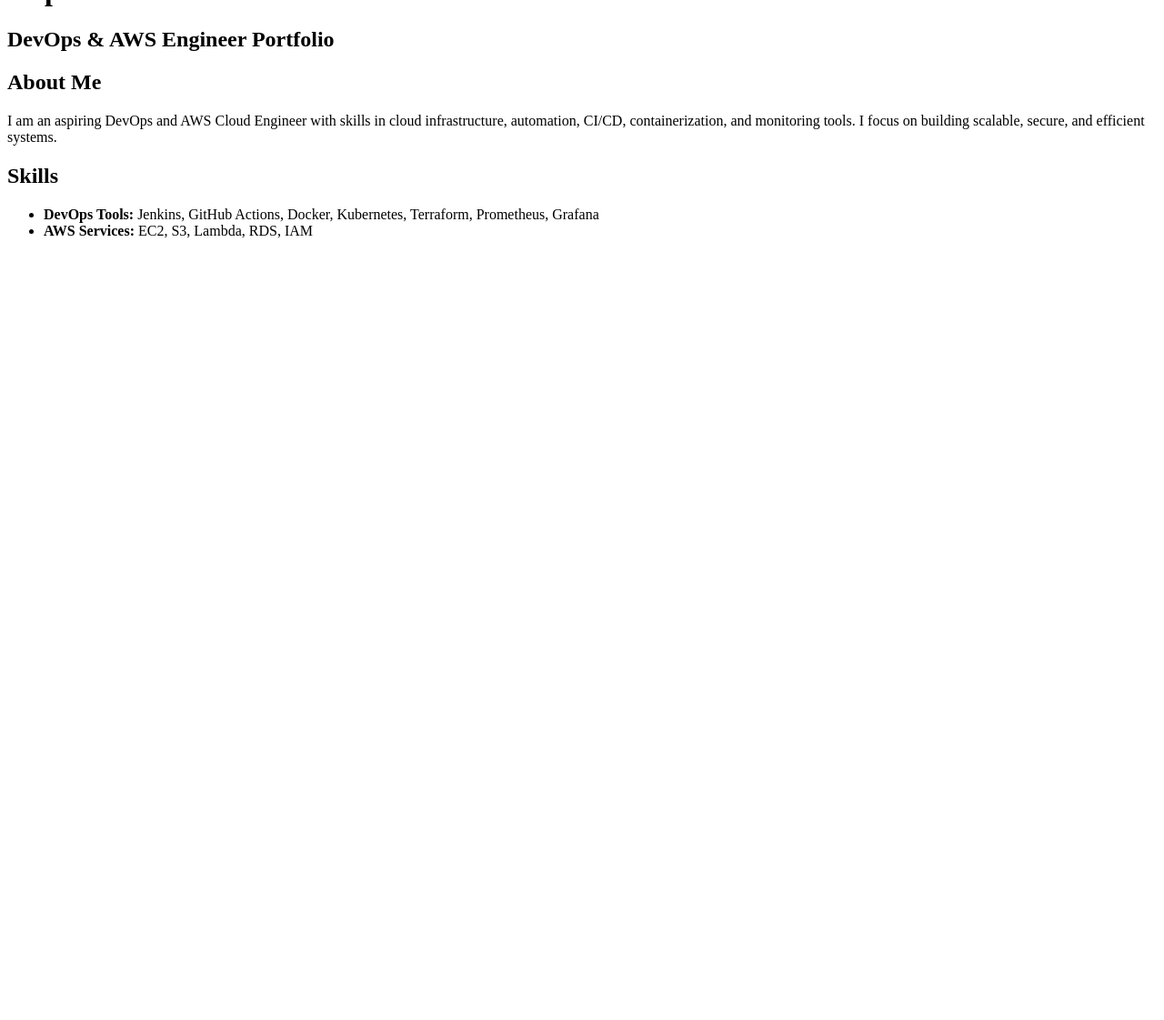
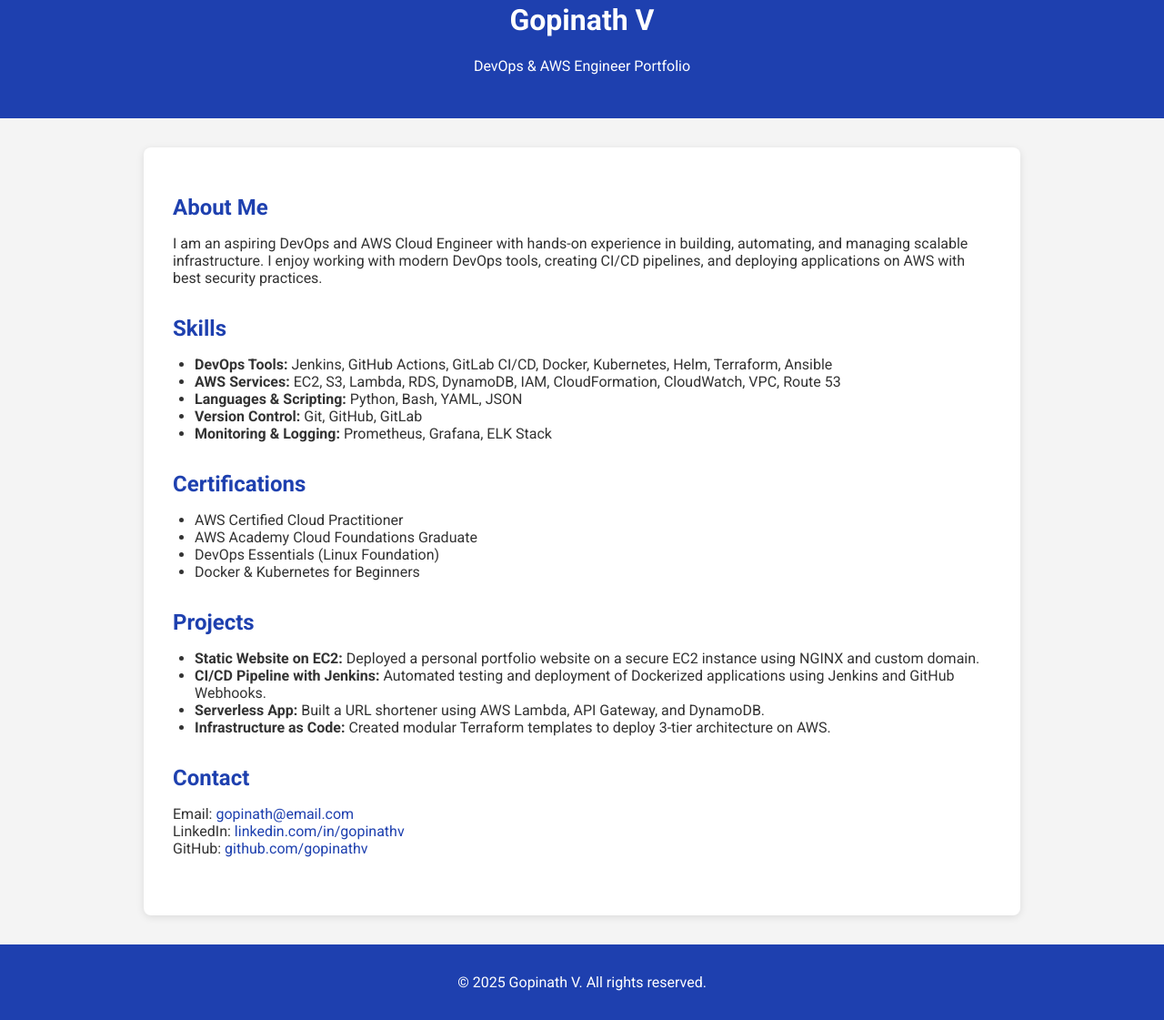
Before and after one commit to gopinath1981/Portfolio-, a plain HTML site: page index.html in a window 1280 px wide. Shown: the part 50-1171 px from the top of the page at 91% size. Before the commit the page ends 800 px from the top, so only its background shows below. Drawn offline with Linux system fonts and the light colour scheme.

Commit message:
index.html

```diff
--- a/index.html
+++ b/index.html
@@ -1,20 +1,104 @@
-<!DOCTYPE html>
-<html>
+<!DOCTYPE html><html lang="en">
 <head>
+  <meta charset="UTF-8">
+  <meta name="viewport" content="width=device-width, initial-scale=1.0">
   <title>Gopinath V | DevOps & AWS Engineer</title>
-  <meta charset="UTF-8" />
+  <link href="https://fonts.googleapis.com/css2?family=Roboto:wght@400;700&display=swap" rel="stylesheet">
+  <style>
+    body {
+      font-family: 'Roboto', sans-serif;
+      margin: 0;
+      padding: 0;
+      background-color: #f4f4f4;
+      color: #333;
+    }
+    header {
+      background-color: #1e40af;
+      color: white;
+      padding: 2rem;
+      text-align: center;
+    }
+    main {
+      max-width: 900px;
+      margin: 2rem auto;
+      background: white;
+      padding: 2rem;
+      border-radius: 0.5rem;
+      box-shadow: 0 2px 8px rgba(0, 0, 0, 0.1);
+    }
+    section {
+      margin-bottom: 2rem;
+    }
+    h2 {
+      color: #1e40af;
+      margin-bottom: 0.5rem;
+    }
+    ul {
+      padding-left: 1.5rem;
+    }
+    .contact a {
+      color: #1e40af;
+      text-decoration: none;
+    }
+    footer {
+      background-color: #1e40af;
+      color: white;
+      text-align: center;
+      padding: 1rem;
+      margin-top: 2rem;
+    }
+  </style>
 </head>
 <body>
-  <h1>Gopinath V</h1>
-  <h2>DevOps & AWS Engineer Portfolio</h2>
-
-  <h2>About Me</h2>
-  <p>I am an aspiring DevOps and AWS Cloud Engineer with skills in cloud infrastructure, automation, CI/CD, containerization, and monitoring tools. I focus on building scalable, secure, and efficient systems.</p>
-
+  <header>
+    <h1>Gopinath V</h1>
+    <p>DevOps & AWS Engineer Portfolio</p>
+  </header>  <main>
+    <section>
+      <h2>About Me</h2>
+      <p>I am an aspiring DevOps and AWS Cloud Engineer with hands-on experience in building, automating, and managing scalable infrastructure. I enjoy working with modern DevOps tools, creating CI/CD pipelines, and deploying applications on AWS with best security practices.</p>
+    </section><section>
   <h2>Skills</h2>
   <ul>
-    <li><strong>DevOps Tools:</strong> Jenkins, GitHub Actions, Docker, Kubernetes, Terraform, Prometheus, Grafana</li>
-    <li><strong>AWS Services:</strong> EC2, S3, Lambda, RDS, IAM</li>
+    <li><strong>DevOps Tools:</strong> Jenkins, GitHub Actions, GitLab CI/CD, Docker, Kubernetes, Helm, Terraform, Ansible</li>
+    <li><strong>AWS Services:</strong> EC2, S3, Lambda, RDS, DynamoDB, IAM, CloudFormation, CloudWatch, VPC, Route 53</li>
+    <li><strong>Languages & Scripting:</strong> Python, Bash, YAML, JSON</li>
+    <li><strong>Version Control:</strong> Git, GitHub, GitLab</li>
+    <li><strong>Monitoring & Logging:</strong> Prometheus, Grafana, ELK Stack</li>
   </ul>
+</section>
+
+<section>
+  <h2>Certifications</h2>
+  <ul>
+    <li>AWS Certified Cloud Practitioner</li>
+    <li>AWS Academy Cloud Foundations Graduate</li>
+    <li>DevOps Essentials (Linux Foundation)</li>
+    <li>Docker & Kubernetes for Beginners</li>
+  </ul>
+</section>
+
+<section>
+  <h2>Projects</h2>
+  <ul>
+    <li><strong>Static Website on EC2:</strong> Deployed a personal portfolio website on a secure EC2 instance using NGINX and custom domain.</li>
+    <li><strong>CI/CD Pipeline with Jenkins:</strong> Automated testing and deployment of Dockerized applications using Jenkins and GitHub Webhooks.</li>
+    <li><strong>Serverless App:</strong> Built a URL shortener using AWS Lambda, API Gateway, and DynamoDB.</li>
+    <li><strong>Infrastructure as Code:</strong> Created modular Terraform templates to deploy 3-tier architecture on AWS.</li>
+  </ul>
+</section>
+
+<section>
+  <h2>Contact</h2>
+  <p class="contact">
+    Email: <a href="mailto:gopinath@email.com">gopinath@email.com</a><br>
+    LinkedIn: <a href="#">linkedin.com/in/gopinathv</a><br>
+    GitHub: <a href="#">github.com/gopinathv</a>
+  </p>
+</section>
+
+  </main>  <footer>
+    <p>&copy; 2025 Gopinath V. All rights reserved.</p>
+  </footer>
 </body>
 </html>
```
